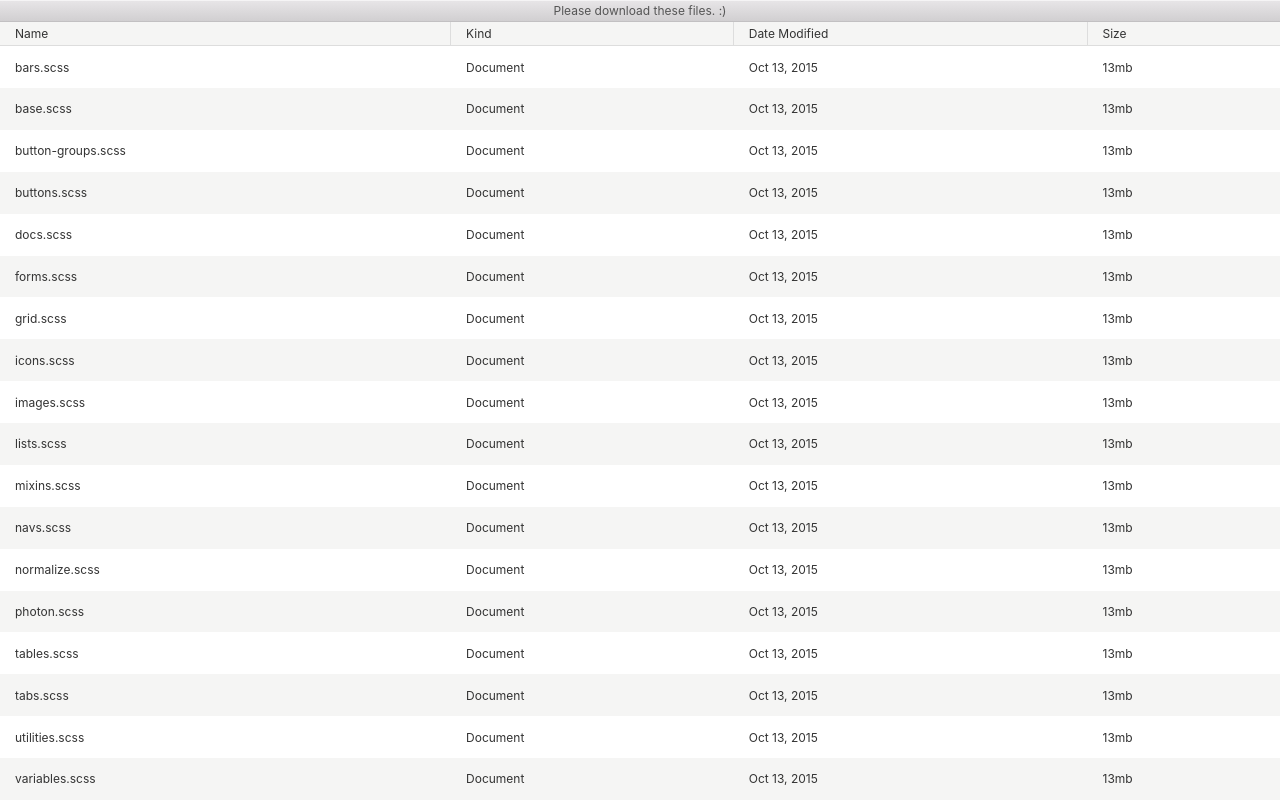
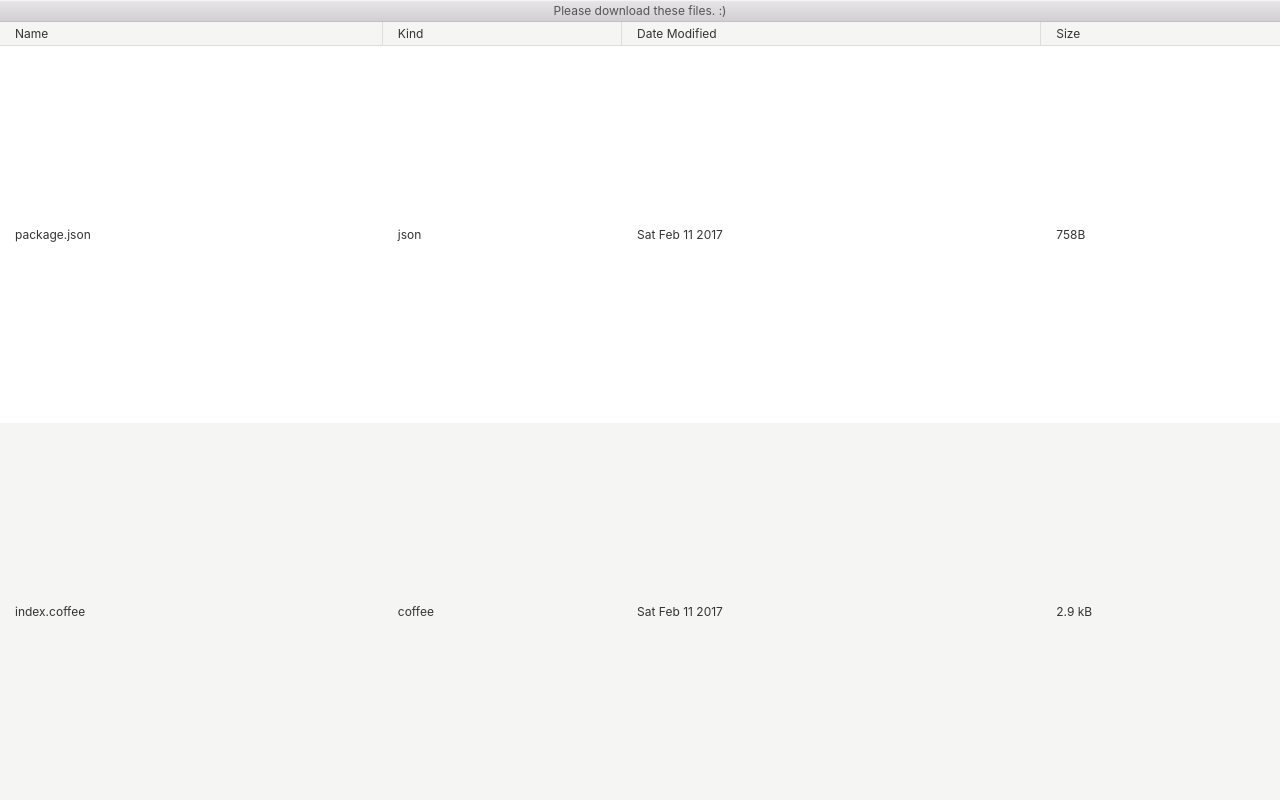
Before and after one commit to internetimagery/handover, a website: page public/index.html in a window 1280 px wide. Drawn offline with Linux system fonts and the light colour scheme.

Commit message:
download links redirecting

```diff
--- a/package.json
+++ b/package.json
@@ -21,11 +21,11 @@
   "homepage": "https://github.com/internetimagery/handover#readme",
   "dependencies": {
     "async": "^2.1.4",
+    "cheerio": "^0.22.0",
     "commander": "^2.9.0",
     "connect": "^3.5.0",
     "fs-extra": "^2.0.0",
     "localtunnel": "^1.8.2",
-    "openpgp": "^2.3.6",
     "serve-static": "^1.11.2"
   }
 }
--- a/public/index.html
+++ b/public/index.html
@@ -2,7 +2,7 @@
 <html>
   <head>
     <meta charset="utf-8">
-    <title>Test page</title>
+    <title>File Download</title>
     <link rel="stylesheet" href="photon/css/photon.min.css">
   </head>
   <body>
@@ -20,116 +20,7 @@
               <th>Size</th>
             </tr>
           </thead>
-          <tbody id="list">
-              <tr>
-                <td>bars.scss</td>
-                <td>Document</td>
-                <td>Oct 13, 2015</td>
-                <td>13mb</td>
-              </tr>
-            <tr>
-              <td>base.scss</td>
-              <td>Document</td>
-              <td>Oct 13, 2015</td>
-              <td>13mb</td>
-            </tr>
-            <tr>
-              <td>button-groups.scss</td>
-              <td>Document</td>
-              <td>Oct 13, 2015</td>
-              <td>13mb</td>
-            </tr>
-            <tr>
-              <td>buttons.scss</td>
-              <td>Document</td>
-              <td>Oct 13, 2015</td>
-              <td>13mb</td>
-            </tr>
-            <tr>
-              <td>docs.scss</td>
-              <td>Document</td>
-              <td>Oct 13, 2015</td>
-              <td>13mb</td>
-            </tr>
-            <tr>
-              <td>forms.scss</td>
-              <td>Document</td>
-              <td>Oct 13, 2015</td>
-              <td>13mb</td>
-            </tr>
-            <tr>
-              <td>grid.scss</td>
-              <td>Document</td>
-              <td>Oct 13, 2015</td>
-              <td>13mb</td>
-            </tr>
-            <tr>
-              <td>icons.scss</td>
-              <td>Document</td>
-              <td>Oct 13, 2015</td>
-              <td>13mb</td>
-            </tr>
-            <tr>
-              <td>images.scss</td>
-              <td>Document</td>
-              <td>Oct 13, 2015</td>
-              <td>13mb</td>
-            </tr>
-            <tr>
-              <td>lists.scss</td>
-              <td>Document</td>
-              <td>Oct 13, 2015</td>
-              <td>13mb</td>
-            </tr>
-            <tr>
-              <td>mixins.scss</td>
-              <td>Document</td>
-              <td>Oct 13, 2015</td>
-              <td>13mb</td>
-            </tr>
-            <tr>
-              <td>navs.scss</td>
-              <td>Document</td>
-              <td>Oct 13, 2015</td>
-              <td>13mb</td>
-            </tr>
-            <tr>
-              <td>normalize.scss</td>
-              <td>Document</td>
-              <td>Oct 13, 2015</td>
-              <td>13mb</td>
-            </tr>
-            <tr>
-              <td>photon.scss</td>
-              <td>Document</td>
-              <td>Oct 13, 2015</td>
-              <td>13mb</td>
-            </tr>
-            <tr>
-              <td>tables.scss</td>
-              <td>Document</td>
-              <td>Oct 13, 2015</td>
-              <td>13mb</td>
-            </tr>
-            <tr>
-              <td>tabs.scss</td>
-              <td>Document</td>
-              <td>Oct 13, 2015</td>
-              <td>13mb</td>
-            </tr>
-            <tr>
-              <td>utilities.scss</td>
-              <td>Document</td>
-              <td>Oct 13, 2015</td>
-              <td>13mb</td>
-            </tr>
-            <tr>
-              <td>variables.scss</td>
-              <td>Document</td>
-              <td>Oct 13, 2015</td>
-              <td>13mb</td>
-            </tr>
-          </tbody>
+          <tbody id="list"><tr onclick="window.location = &quot;dl/package.json&quot;;"> <td>package.json</td> <td>json</td> <td>Sat Feb 11 2017</td> <td>758B</td> </tr><tr onclick="window.location = &quot;dl/index.coffee&quot;;"> <td>index.coffee</td> <td>coffee</td> <td>Sat Feb 11 2017</td> <td>2.9 kB</td> </tr></tbody>
         </table>
       </div>
     </div>
```
Also changed, not shown: crypto.coffee (added, +14 -0 lines), index.coffee (+68 -30 lines).
